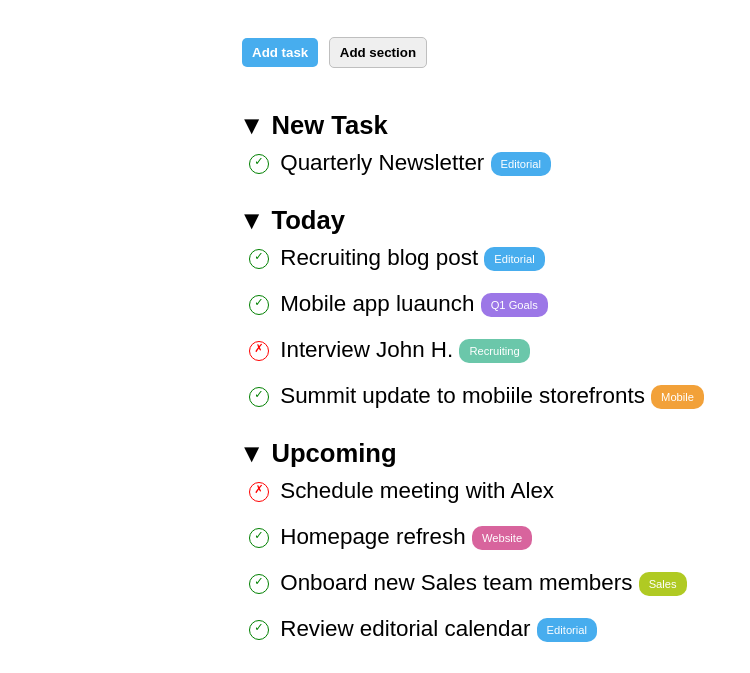
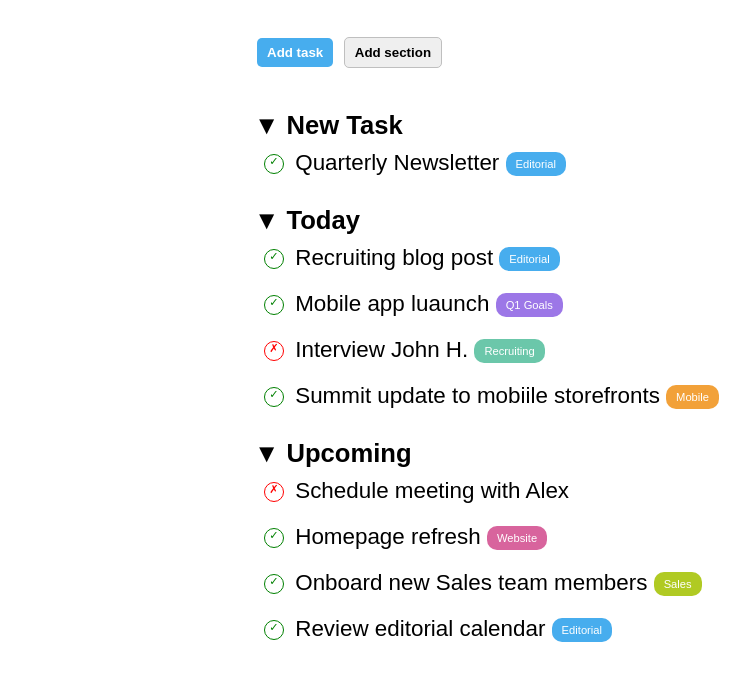
Before and after one commit to GemelliAngelo/html-css-toboolist, a plain HTML site: page index.html in a window 1280 px wide. Shown: the part 127-800 px from the top of the page, without its empty margins (1-751 px from the left). Drawn offline with Linux system fonts and the light colour scheme.

Commit message:
padding fix

```diff
--- a/css/style.css
+++ b/css/style.css
@@ -29,6 +29,7 @@
   .bottom-header {
     max-width: 800px;
     margin: 40px auto;
+    padding: 0 15px;
   }
 
   .task-button {
@@ -58,6 +59,7 @@
   .main-body {
     max-width: 800px;
     margin: 0 auto;
+    padding: 0px 15px;
   }
 
   .list-title {
```
